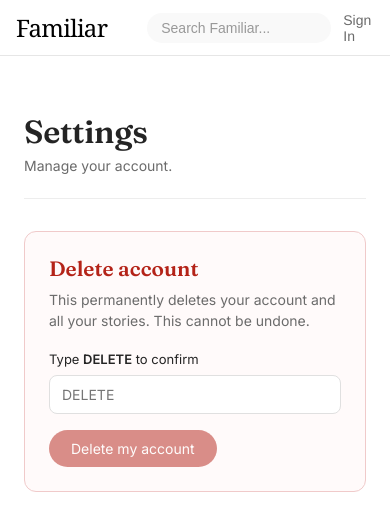
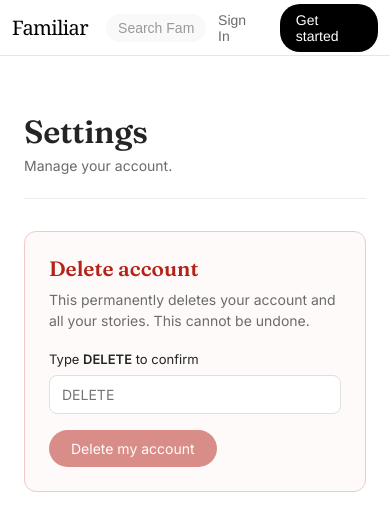
Before and after one commit to kalviumcommunity/S58_Aditi_Capstone_Blog, a React (Vite) app in the folder frontend/: page /settings in a window 390 px wide. Shown: the top 530 px of the page. Built offline with nearby package versions, Linux system fonts and the light colour scheme.

Commit message:
fix: mobile responsiveness + content overflow guard on Article page

```diff
--- a/frontend/src/components/Navbar.css
+++ b/frontend/src/components/Navbar.css
@@ -231,11 +231,25 @@ a {
 /* Mobile responsiveness */
 @media (max-width: 768px) {
   .navbar {
-    padding: 0 16px;
+    padding: 0 12px;
   }
 
   .navbar-left {
-    gap: 16px;
+    gap: 10px;
+  }
+
+  .navbar-logo {
+    font-size: 1.25rem;
+  }
+
+  /* shrink the search bar so the avatar fits */
+  .simple-search-form {
+    margin-left: 8px;
+    padding: 5px 10px;
+  }
+
+  .simple-search-form input {
+    width: 80px;
   }
 
   .write-link span {
@@ -243,6 +257,11 @@ a {
   }
 
   .navbar-right {
-    gap: 12px;
+    gap: 8px;
+  }
+
+  .profile-dropdown {
+    right: 8px;
+    min-width: 160px;
   }
 }
--- a/frontend/src/pages/Article.css
+++ b/frontend/src/pages/Article.css
@@ -528,3 +528,37 @@
 .modal-confirm:hover {
   background: #911d13;
 }
+
+/* Keep long words, URLs, code, and tables from breaking the layout */
+.article-content {
+  overflow-wrap: break-word;
+}
+
+.article-content pre,
+.article-content table {
+  display: block;
+  max-width: 100%;
+  overflow-x: auto;
+}
+
+/* Mobile tuning */
+@media (max-width: 768px) {
+  .article-container {
+    margin-top: 32px;
+    padding: 0 20px;
+  }
+
+  .article-title {
+    font-size: 2rem;
+    line-height: 1.15;
+  }
+
+  .article-description {
+    font-size: 1.15rem;
+  }
+
+  .article-content {
+    font-size: 1.125rem;
+    padding-top: 24px;
+  }
+}
```
